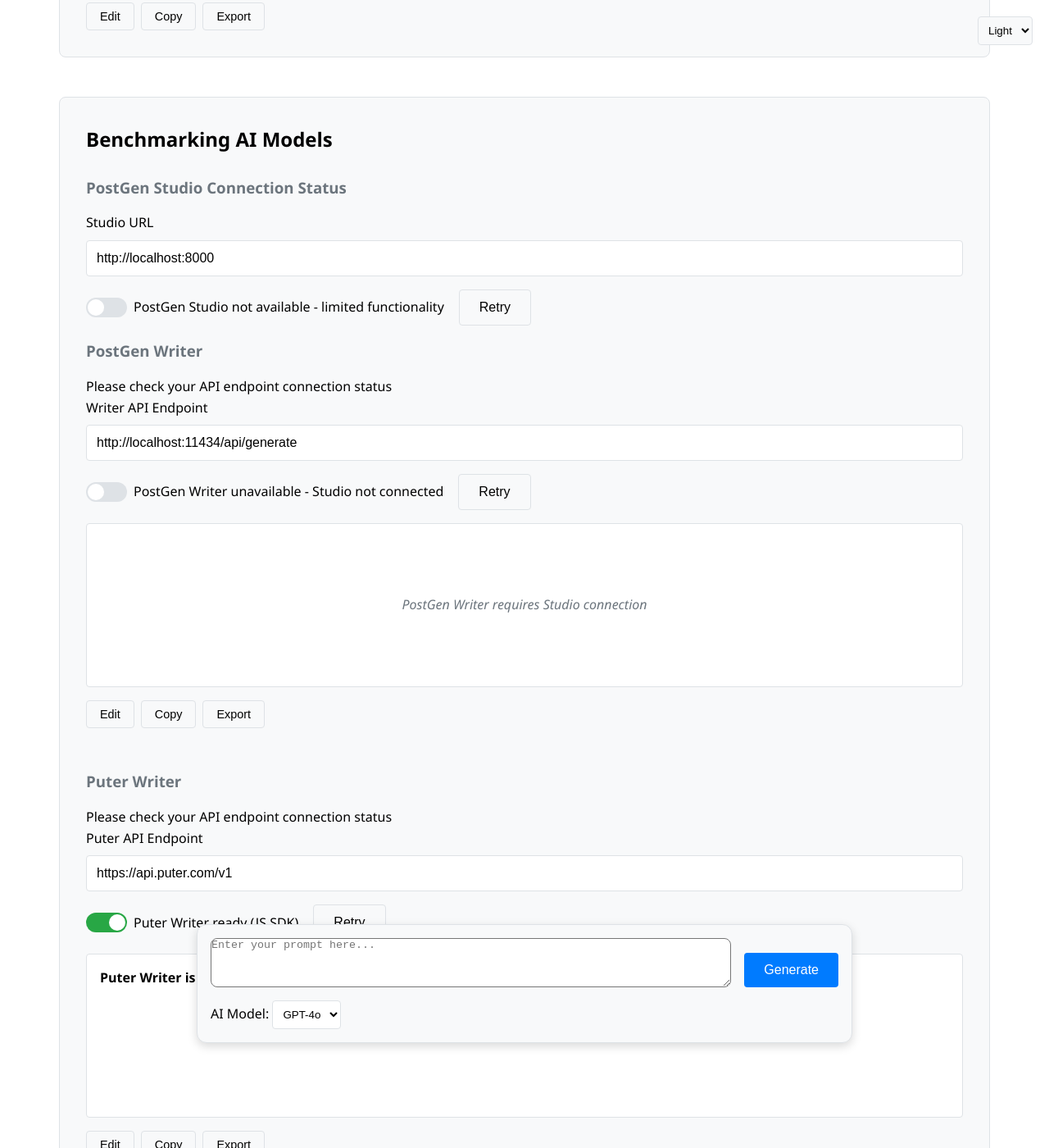
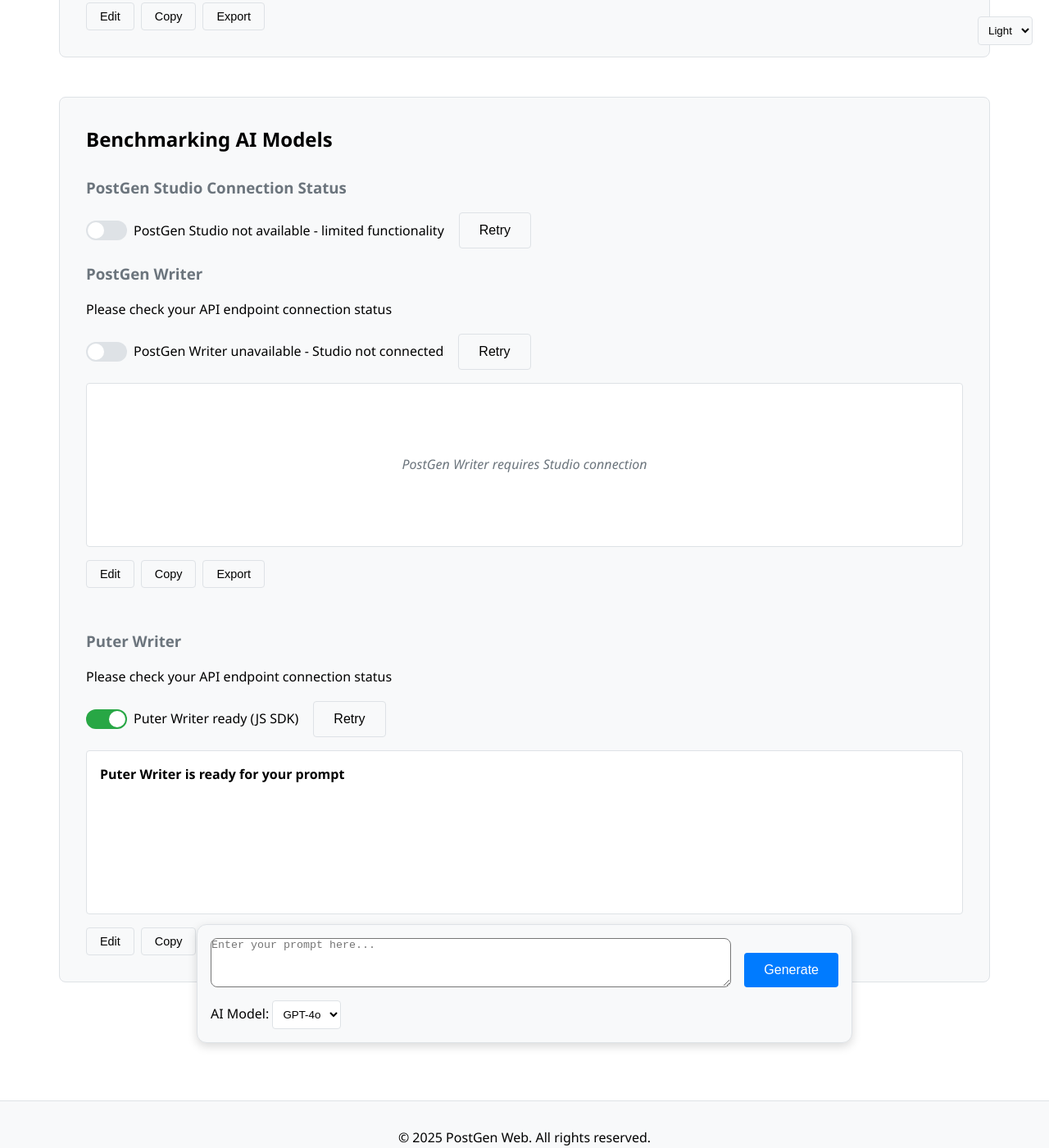
Before and after one commit to maiChuong/cmpro-postgen, a Jekyll site: the page built from postgen_web/index.md, in a window 1280 px wide and 1400 px high, scrolled down 1409 px. Shown: the whole window at 82% size. Built offline with Jekyll 4.4.1, drawn with Linux system fonts in a browser that asks for light colours.

Commit message:
Update log with and old fox

```diff
--- a/postgen_web/assets/js/main.js
+++ b/postgen_web/assets/js/main.js
@@ -249,15 +249,24 @@
     // Build the final prompt using sophisticated logic
     const finalPrompt = buildFinalPrompt(prompt, postContent);
 
-    // Generate content with available service
+    // Collect all active service promises
+    const tasks = [];
+
     if (writerActive) {
         console.log('Using PostGen Writer via Studio');
-        await generateWithWriter(finalPrompt, 'writerContentDisplay', model);
-    } else {
+        tasks.push(generateWithWriter(finalPrompt, 'writerContentDisplay', model));
+    }
+
+    if (puterActive) {
         console.log('Using Puter Writer via JS SDK');
-        await generateWithPuterSDK(finalPrompt, 'puterContentDisplay', model);
+        tasks.push(generateWithPuterSDK(finalPrompt, 'puterContentDisplay', model));
     }
+
+    // Run all services concurrently
+    await Promise.all(tasks);
 }
+
+
 
 // Generate content using Puter.js SDK directly
 async function generateWithPuterSDK(prompt, displayId, model) {
--- a/postgen_web/index.md
+++ b/postgen_web/index.md
@@ -68,10 +68,10 @@
         <!-- PostGen Studio Connection -->
         <div class="subsection">
             <h3>PostGen Studio Connection Status</h3>
-            <div class="form-group">
+            <!-- <div class="form-group">
                 <label for="studioUrl">Studio URL</label>
                 <input type="url" id="studioUrl" value="http://localhost:8000" placeholder="http://localhost:8000">
-            </div>
+            </div> -->
             <div class="status-indicator">
                 <div id="studioToggle" class="status-toggle" onclick="toggleConnection('studio')"></div>
                 <span id="studioStatus">Checking connection...</span>
@@ -83,10 +83,10 @@
         <div class="subsection">
             <h3>PostGen Writer</h3>
             <p>Please check your API endpoint connection status</p>
-            <div class="form-group">
+            <!-- <div class="form-group">
                 <label for="writerUrl">Writer API Endpoint</label>
                 <input type="url" id="writerUrl" value="http://localhost:11434/api/generate" placeholder="https://example.com/api">
-            </div>
+            </div> -->
             <div class="status-indicator">
                 <div id="writerToggle" class="status-toggle"></div>
                 <span id="writerStatus">Ready to check</span>
@@ -106,10 +106,10 @@
         <div class="subsection" style="margin-top: 50px;">
             <h3>Puter Writer</h3>
             <p>Please check your API endpoint connection status</p>
-            <div class="form-group">
+            <!-- <div class="form-group">
                 <label for="puterUrl">Puter API Endpoint</label>
                 <input type="url" id="puterUrl" value="https://api.puter.com/v1" placeholder="https://api.puter.com/v1">
-            </div>
+            </div> -->
             <div class="status-indicator">
                 <div id="puterToggle" class="status-toggle"></div>
                 <span id="puterStatus">Checking service availability...</span>
```
Also changed, not shown: assets/img/avatar.png, postgen_web/assets/img/avatar.png.
